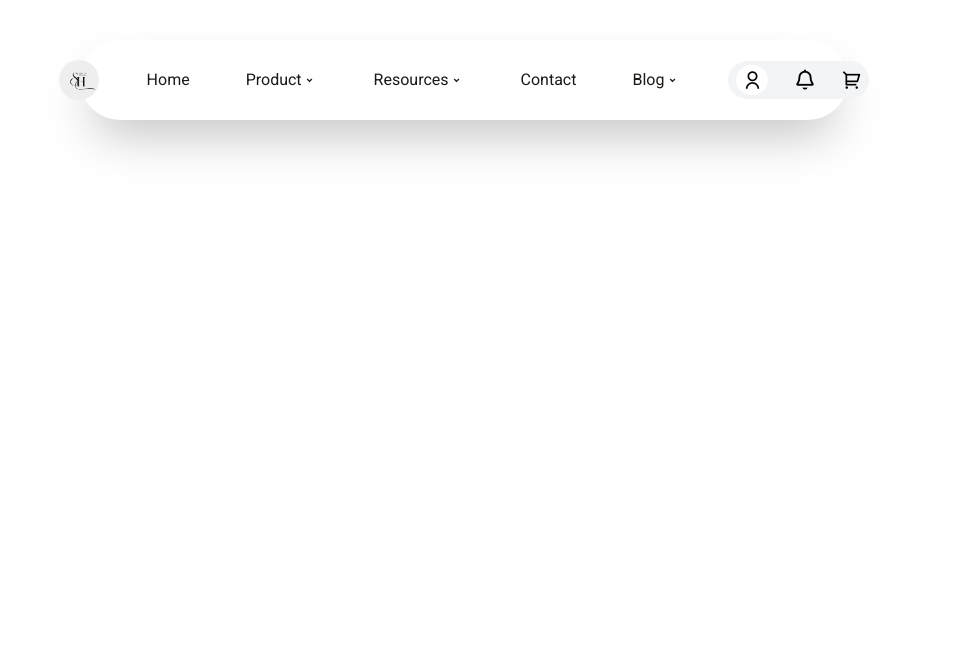
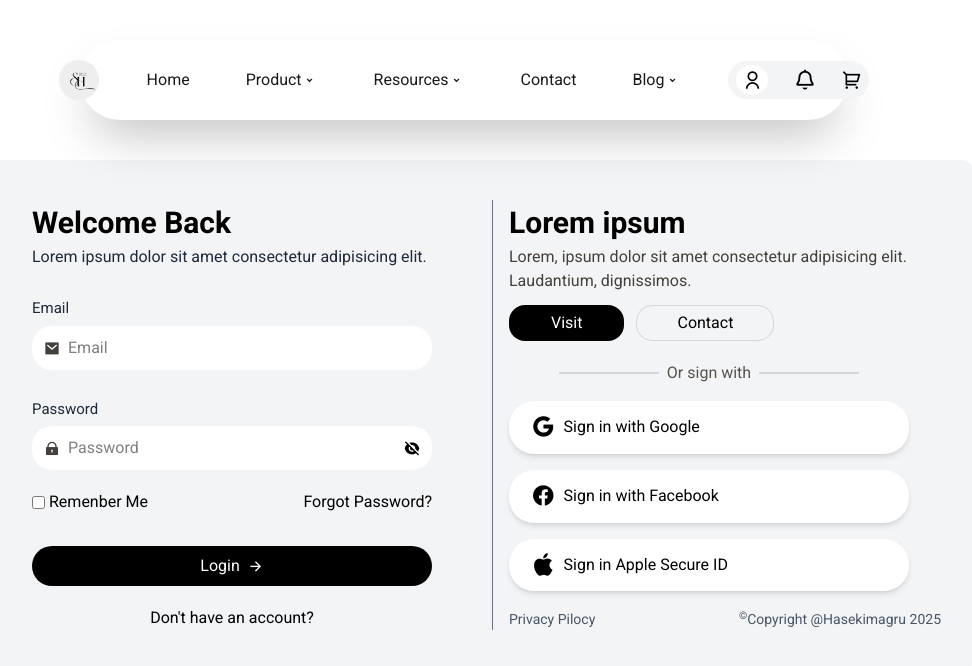
Before and after one commit to TinhVan2809/computer-store, a React (Vite) app in the folder frontend/: page /login in a window 1280 px wide. Shown: the top 666 px of the page, without its empty margins (176-1148 px from the left). Built offline with nearby package versions, Linux system fonts and the light colour scheme.

Commit message:
Add login form and css file

```diff
--- a/frontend/src/App.jsx
+++ b/frontend/src/App.jsx
@@ -8,6 +8,7 @@ import '@fortawesome/fontawesome-free/css/all.min.css';
 import Home from './pages/Home';
 import Navbar from './components/Navbar';
 import Detail from './pages/Detail';
+import Login from './pages/Login';
 
 //STYLES
 import './styles/navbar.css';
@@ -23,6 +24,7 @@ function App() {
       <Routes>
         <Route path="/" element={<Home />} />
         <Route path="/detail/:product_id" element={<Detail />} />
+        <Route path='/login'element={<Login />}/>
       </Routes>
     </BrowserRouter>
   </>
--- a/frontend/src/components/Navbar.jsx
+++ b/frontend/src/components/Navbar.jsx
@@ -26,7 +26,7 @@ function Navbar() {
 
                     {/* User Info */}
                     <div className="flex justify-between items-center gap-6 cursor-pointe p-1 px-2 bg-gray-100 rounded-[20px] transition duration-500 shrink-0">
-                        <i className="ri-user-line text-[20px] cursor-pointer transition duration-200 bg-white   px-1.5 rounded-[50%]"></i>
+                        <i className="ri-user-line text-[20px] cursor-pointer transition duration-200 bg-white px-1.5 rounded-[50%]" onClick={() => navigate('/login')}></i>
                         <i className="fa-regular fa-bell text-[20px] cursor-pointer transition duration-200"></i>
                         <i className="ri-shopping-cart-2-line text-[20px] cursor-pointer transition duration-200"></i>
                     </div>
--- a/frontend/src/pages/Detail.jsx
+++ b/frontend/src/pages/Detail.jsx
@@ -1,5 +1,7 @@
 import { useEffect, useState } from 'react';
 import { useParams } from 'react-router-dom';
+
+import '../styles/Detail.css';
 
 const API_BASE = 'http://localhost/computer-store/backend/products/product_api_endpoint.php';
 function Detail() {
@@ -48,9 +50,9 @@ function Detail() {
         return () => controller.abort();
     }, [product_id]);
 
-    if (loading) return <div>Đang tải...</div>;
-    if (error) return <div className="error">Lỗi: {error}</div>;
-    if (!product) return <div>Không có dữ liệu sản phẩm</div>;
+    if (loading) return <div>Loading...</div>;
+    if (error) return <div className="error">Something went wrong: {error}</div>;
+    if (!product) return <div>No data.</div>;
 
     const price = Number(product.product_price) || 0;
               const sale = Number(product.product_sale) || 0;
@@ -65,7 +67,7 @@ function Detail() {
 
       <>
         <div className="w-full py-10">
-          <div className="w-[1250px] flex gap-10 m-auto">
+          <div className="w-[1250px] max-w-[1250px] flex gap-10 m-auto">
             <div className="flex bg-gray-100 w-[50%] border-gray-50 border p-5 rounded-[10px]  ">
               <div className="">
                 <img
@@ -87,10 +89,13 @@ function Detail() {
                 ))}
               </div>
             </div>
-            <div className="">
-                <div className="flex flex-col gap-2">
-                    <div className='flex flex-col gap-1 justify-start items-start'>
-                        <p className='text-[2rem]'>{product.product_name}</p>
+            <div className="w-[50%] relative">
+                <div className="flex w-full flex-col gap-2">
+                    <div className='flex w-full flex-col gap-1 justify-start items-start'>
+                        <div className="flex flex-col gap-0 w-full justify-start items-start text-start">
+                            <img className='w-auto h-3 object-cover' src={`http://localhost/computer-store/backend/uploads/manufacturers_img/${product.manufacturer_logo_image}`} alt={product.manufacturer_name} />
+                            <p className='text-[2rem]'>{product.product_name}</p>
+                        </div>
                         <div className="flex justify-start items-center gap-1">
                             <div className="">
                                 <i class="ri-star-s-fill"></i>
@@ -107,10 +112,10 @@ function Detail() {
                     <div className="w-full flex justify-start">
                         {saleClamped > 0 ? (
                             <>
-                            <div className="flex flex-col gap-2 items-end justify-start">
+                            <div className="flex flex-col gap-2 items-end justify-start ">
                                 <div className="flex justify-center items-center text-center gap-2 w-full">
                                     <span className="line-through text-gray-400 text-[14px]"> {formatter.format(price)} </span>
-                                    <span className='bg-red-500 rounded-[7px] text-white px-1 text-[12px]'>{product.product_sale} <sup>%</sup></span>
+                                    <span id={`${product.manufacturer_name}`} className='rounded-[7px] text-white px-1 text-[12px]'>{product.product_sale} <sup>%</sup> Sale</span>
                                 </div>
 
                                 <div className="w-full">
@@ -122,7 +127,10 @@ function Detail() {
                             <span>{formatter.format(price)}</span>
                         )}
                     </div>
-                    {/* <div className=""></div> */}
+                  <div className="flex justify-start items-center absolute bottom-0 py-2 gap-3 w-full">
+                    <button className='p-3 border border-gray-300 w-[210px] rounded-[25px] cursor-pointer transition duration-500'><i class="fa-solid fa-cart-plus"></i>Add To Cart</button>
+                    <button className='p-3 border bg-stone-950 text-white w-[210px] rounded-[25px] cursor-pointer transition duration-300 hover:opacity-80'>Buy Now</button>
+                  </div>
                 </div>
             </div>
           </div>
--- /dev/null
+++ b/frontend/src/pages/Login.jsx
@@ -0,0 +1,67 @@
+import { NavLink } from 'react-router-dom';
+import '../styles/login.css';
+function Login() {
+    return (
+
+        <>
+            <div className="w-full mt-10">
+                <form className="flex w-[80%] bg-gray-100 m-auto py-10 px-20 rounded-[15px] gap-15">
+                    <div className="flex flex-col w-[400px] gap-3">
+                        <div className="">
+                            <h1 className='text-[30px] font-bold'>Welcome Back</h1>
+                            <span className='text-gray-800'>Lorem ipsum dolor sit amet consectetur adipisicing elit.</span>
+                        </div>
+                        <div className="w-full mt-4 flex flex-col gap-1.5 ">
+                            <label className='text-gray-800 text-[15px]' htmlFor="">Email</label>
+                            <div className="relative w-full bg-white flex justify-start items-center px-3 gap-2 rounded-[20px]"><i className="ri-mail-fill text-stone-700"></i> <input className='w-full py-2.5 outline-0' type="text" placeholder='Email' required/></div>
+                        </div>
+                        <div className="w-full mt-4 flex flex-col gap-1.5 ">
+                            <label className='text-gray-800 text-[15px]' htmlFor="">Password</label>
+                            <div className="relative w-full bg-white flex justify-start items-center px-3 gap-2 rounded-[20px]"><i className="ri-lock-fill text-stone-700"></i><input className='w-full py-2.5 outline-0' type="password" placeholder='Password' required/><i class="cursor-pointer ri-eye-off-fill"></i></div>
+                        </div>
+                        <div className="flex w-[400px] justify-between mt-2">
+                            <div className="flex justify-center items-center gap-1">
+                                <input className='cursor-pointer checkbox' type="checkbox" />
+                                <label className='text-[16px]' htmlFor="">Remenber Me</label>
+                            </div>
+                            <NavLink className="text-[16px] transition duration-300 hover:underline">Forgot Password?</NavLink>
+                        </div>
+                        <div className="w-full flex flex-col justify-center items-center mt-5 gap-5">
+                            <button className='btn bg-black w-full text-white p-2 rounded-[20px] cursor-pointer transition duration-500 hover:opacity-70'> Login <i className="arrow transition duration-200 ri-arrow-right-line"></i></button>
+                            <NavLink>Don't have an account?</NavLink>
+                        </div>
+                    </div>
+                    <div className="w-full relative border-l border-gray-500 px-4">
+                        <div className="flex flex-col w-full gap-2">
+                            <div className="mb-1">
+                                <h1 className='text-blue-black text-[30px] font-bold'>Lorem ipsum</h1>
+                                <p className='text-stone-700'>Lorem, ipsum dolor sit amet consectetur adipisicing elit. Laudantium, dignissimos.</p>
+                            </div>
+                            <div className="flex gap-3">
+                                <button className='btn-visit px-10 py-1 bg-black rounded-2xl text-white cursor-pointer'>Visit</button>
+                                <button className='px-10 py-1 border border-gray-300 rounded-2xl cursor-pointer'>Contact</button>
+                            </div>
+                        </div>
+                        <div className="flex mt-5 items-center gap-2 w-full justify-center">
+                            <p className='w-[100px] h-0.5 bg-gray-300'></p>
+                            <span className='text-stone-600'>Or sign with</span>
+                            <p className='w-[100px] h-0.5 bg-gray-300'></p>
+                        </div>
+                        <div className="flex w-full justify-center items-center flex-col gap-4 mt-4">
+                            <button className='w-[400px] py-2 px-5.5 gap-2 bg-white rounded-[25px] shadow-md text-[16px] flex items-center cursor-pointer duration-300 transition hover:opacity-55'><i className="text-[24.5px] ri-google-fill"></i> Sign in with Google</button>
+                            <button className='w-[400px] py-2 px-5.5 gap-2 bg-white rounded-[25px] shadow-md text-[16px] flex items-center cursor-pointer duration-300 transition hover:opacity-55'><i className="text-[24.5px] ri-facebook-circle-fill"></i> Sign in with Facebook</button>
+                            <button className='w-[400px] py-2 px-5.5 gap-2 bg-white rounded-[25px] shadow-md text-[16px] flex items-center cursor-pointer duration-300 transition hover:opacity-55'><i className="text-[24.5px] ri-apple-fill"></i> Sign in Apple Secure ID</button>
+                        </div>
+                        <div className="flex w-full absolute bottom-0 justify-between items-center">
+                            <p className='text-[14px] text-gray-600'>Privacy Pilocy</p>
+                            <p className='text-[14px] text-gray-600'><sup>&copy;</sup>Copyright @Hasekimagru 2025</p>
+                        </div>
+                    </div>
+
+                </form>
+            </div>
+        </>
+    );
+}
+
+export default Login;
--- /dev/null
+++ b/frontend/src/styles/Detail.css
@@ -0,0 +1,9 @@
+@import "tailwindcss";
+
+#Intel {
+    background-color: #0168b4;
+}
+
+#AMD {
+    background-color: #fb2c36;
+}
--- /dev/null
+++ b/frontend/src/styles/login.css
@@ -0,0 +1,36 @@
+@import "tailwindcss";
+
+.btn {
+   /* ensure the arrow can move without affecting layout */
+   display: inline-flex;
+   align-items: center;
+   justify-content: center;
+   position: relative;
+}
+
+.btn .arrow {
+   display: inline-block;
+   /* prefer transform for smooth motion */
+   transform: translateX(0);
+   transition: transform 200ms ease-in-out;
+   margin-left: 8px;
+}
+
+.btn:hover .arrow {
+   /* move arrow to the right on hover; adjust px value to taste */
+   transform: translateX(6px);
+}
+
+input[type="checkbox"] {
+      accent-color: black;
+}
+
+.btn-visit{
+    border: 2px solid transparent;
+}
+
+.btn-visit:hover {
+    background-color: #fff;
+    color: #272727;
+    border-color: #000;
+}
```
